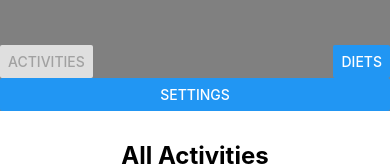
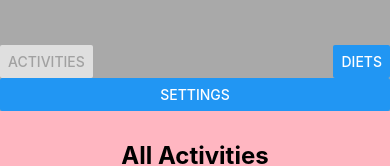
Before and after one commit to CS5520/cs5520-spring2025-assignment-2-assignment2, a React Native app: screen / in a window 390 px wide. Shown: the top 166 px of the page. Built offline with nearby package versions, Linux system fonts and the light colour scheme; no server answers; the database is empty.

Commit message:
modify dropdown picker and add color.ts

```diff
--- a/App.tsx
+++ b/App.tsx
@@ -1,6 +1,6 @@
 import React, { useState } from "react";
 import { View } from "react-native";
-import { ThemeProvider, useTheme } from "./constants/ThemeContext";
+import { ThemeProvider, useTheme } from "./components/ThemeContext";
 import AllActivities from "./screens/AllActivities";
 import AddActivity from "./screens/AddActivity";
 import AllDiets from "./screens/AllDiets";
--- a/constants/ThemeContext.tsx
+++ b/components/ThemeContext.tsx
@@ -1,5 +1,5 @@
 import React, { createContext, useContext, useState } from "react";
-import { lightStyles, darkStyles } from "./styles";
+import { lightStyles, darkStyles } from "../constants/styles";
 
 type Theme = "light" | "dark";
 
--- /dev/null
+++ b/constants/colors.ts
@@ -0,0 +1,23 @@
+export const lightColors = {
+    background: "#ffb6c1",
+    text: "#000000",
+    title: "#000000",
+    border: "#000000",
+    inputBackground: "#ffb6c1",
+    placeholder: "#000000",
+    pickerBackground: "#ffb6c1",
+    pickerText: "#000000",
+    topContainer:"#a9a9a9"
+  };
+
+  export const darkColors = {
+    background: "#fa8072",
+    text: "#ffffff",
+    title: "#ffffff",
+    border: "#ffffff",
+    inputBackground: "#fa8072",
+    placeholder: "#ffffff",
+    pickerBackground: "#fa8072",
+    pickerText: "#ffffff",
+    topContainer:"#a9a9a9"
+  };
--- a/constants/styles.ts
+++ b/constants/styles.ts
@@ -1,131 +1,134 @@
 import { StyleSheet } from "react-native";
+import { lightColors, darkColors } from "./colors";
 
 export const lightStyles = StyleSheet.create({
   container: {
     flex: 1,
-        justifyContent: 'flex-start',
-        backgroundColor: 'white',
+    justifyContent: "flex-start",
+    backgroundColor: lightColors.background,
   },
   header: {
-        flexDirection: 'column',
+    flexDirection: "column",
     marginBottom: 10,
-        backgroundColor: 'grey',
+    backgroundColor: lightColors.topContainer,
     paddingTop: 0,
-        width: '100%',
+    width: "100%",
   },
   switchButton: {
     marginTop: 45,
-        flexDirection: 'row',
-        justifyContent: 'space-between',
+    flexDirection: "row",
+    justifyContent: "space-between",
   },
-      buttomContainer:{
-        marginHorizontal:20
+  buttomContainer: {
+    marginHorizontal: 20,
   },
   title: {
-        color: 'black',
+    color: lightColors.title,
     fontSize: 24,
-        fontWeight: 'bold',
+    fontWeight: "bold",
     marginVertical: 20,
-        textAlign: 'center',
+    textAlign: "center",
   },
   input: {
     height: 40,
-        borderColor: 'black',
+    borderColor: lightColors.border,
     borderWidth: 1,
     borderRadius: 8,
     paddingHorizontal: 10,
-        color: 'black',
+    color: lightColors.text,
     fontSize: 16,
     marginBottom: 16,
+    backgroundColor: lightColors.inputBackground,
   },
   text: {
-        color: 'black',
-        fontWeight: 'bold',
+    color: lightColors.text,
+    fontWeight: "bold",
     fontSize: 16,
     margin: 10,
   },
   placeholder: {
-        color: 'black',
+    color: lightColors.placeholder,
   },
   pickerContainer: {
-        marginTop: 10,
-        backgroundColor: 'white',
+    backgroundColor: lightColors.pickerBackground,
     borderRadius: 8,
+    marginBottom: 16,
   },
   picker: {
-        height: 100,
-        width: '100%',
-        backgroundColor: 'black',
-        color:'black'
+    width: "100%",
+    backgroundColor: lightColors.pickerBackground,
+    color: lightColors.pickerText,
   },
-      buttonContainer:{
+  buttonContainer: {
     marginTop: 20,
-        flexDirection: 'row',
+    flexDirection: "row",
     justifyContent: "space-evenly",
-      }
+  },
 });
 
 export const darkStyles = StyleSheet.create({
   container: {
     flex: 1,
-        justifyContent: 'flex-start',
-        backgroundColor: 'black',
+    justifyContent: "flex-start",
+    backgroundColor: darkColors.background,
   },
   header: {
-        flexDirection: 'column',
+    flexDirection: "column",
     marginBottom: 10,
-        backgroundColor: 'grey',
+    backgroundColor: darkColors.topContainer,
     paddingTop: 0,
-        width: '100%',
+    width: "100%",
   },
   switchButton: {
     marginTop: 45,
-        flexDirection: 'row',
-        justifyContent: 'space-between',
+    flexDirection: "row",
+    justifyContent: "space-between",
   },
-      buttomContainer:{
-        marginHorizontal:20
+  buttomContainer: {
+    marginHorizontal: 20,
   },
   title: {
-        color: 'white',
+    color: darkColors.title,
     fontSize: 24,
-        fontWeight: 'bold',
+    fontWeight: "bold",
     marginVertical: 20,
-        textAlign: 'center',
+    textAlign: "center",
   },
   input: {
     height: 40,
-        borderColor: 'white',
+    borderColor: darkColors.border,
     borderWidth: 1,
     borderRadius: 8,
     paddingHorizontal: 10,
-        color: 'white',
+    color: darkColors.text,
     fontSize: 16,
     marginBottom: 16,
+    backgroundColor: darkColors.inputBackground,
   },
   text: {
-        color: 'white',
-        fontWeight: 'bold',
+    color: darkColors.text,
+    fontWeight: "bold",
     fontSize: 16,
     margin: 10,
   },
   placeholder: {
-        color: 'white',
+    color: darkColors.placeholder,
   },
   pickerContainer: {
-        marginTop: 10,
-        backgroundColor: 'white',
+    backgroundColor: darkColors.pickerBackground,
     borderRadius: 8,
+    marginBottom: 16,
+    borderColor: darkColors.border,
   },
   picker: {
-        height: 100,
-        width: '100%',
-        backgroundColor: 'white',
-        color:'white'
+    width: "100%",
+    backgroundColor: darkColors.pickerBackground,
+    color: darkColors.pickerText,
+    borderColor: darkColors.border,
   },
-      buttonContainer:{
+  buttonContainer: {
     marginTop: 20,
-        flexDirection: 'row',
+    flexDirection: "row",
     justifyContent: "space-evenly",
-      }
+  },
 });
--- a/package.json
+++ b/package.json
@@ -25,6 +25,7 @@
     "react": "18.3.1",
     "react-native": "0.76.5",
     "react-native-dropdown-picker": "^5.4.6",
+    "react-native-modal-datetime-picker": "^18.0.0",
     "react-native-safe-area-context": "^5.2.0",
     "react-native-screens": "^4.6.0",
     "react-test-renderer": "^18.3.1"
--- a/screens/AddActivity.tsx
+++ b/screens/AddActivity.tsx
@@ -1,11 +1,11 @@
-import { View, Text, StyleSheet, Alert, Button, TextInput } from "react-native";
-import { Picker } from '@react-native-picker/picker';
+import { View, Text, StyleSheet, Alert, Button, TextInput, Platform } from "react-native";
+import DropDownPicker from "react-native-dropdown-picker";
 import { useState } from "react";
 import DateTimePicker, { DateTimePickerEvent } from '@react-native-community/datetimepicker';
 import { Timestamp } from "firebase/firestore";
 import { writeToDB } from "../firebase/firestore";
 import { ActivityType } from "../components/ItemTypes";
-import { useTheme } from "../constants/ThemeContext";
+import { useTheme } from "../components/ThemeContext";
 
 export interface Activity {
   duration: string;
@@ -30,6 +30,18 @@ export default function AddActivity({ onSave, onBack, onGoToSettings }: AddActiv
   const [isPickerVisible, setIsPickerVisible] = useState(false);
   const { styles } = useTheme();
 
+  const [open, setOpen] = useState(false);
+  const [value, setValue] = useState(null);
+  const [items, setItems] = useState([
+    { label: "Walking", value: "walking" },
+    { label: "Running", value: "running" },
+    { label: "Swimming", value: "swimming" },
+    { label: "Weights", value: "weights" },
+    { label: "Yoga", value: "yoga" },
+    { label: "Cycling", value: "cycling" },
+    { label: "Hiking", value: "hiking" },
+  ]);
+
   const activities = ["Running", "Cycling", "Swimming", "Walking", "Weightlifting"];
 
   const toggleDatePicker = () => {
@@ -37,6 +49,7 @@ export default function AddActivity({ onSave, onBack, onGoToSettings }: AddActiv
   };
 
   const handleDatePicker = (event: DateTimePickerEvent, selectedDate?: Date) => {
+    setShow(Platform.OS === "ios");
     if (selectedDate) {
       setDate(selectedDate);
       setInputDateValue(selectedDate.toLocaleDateString());
@@ -87,21 +100,20 @@ export default function AddActivity({ onSave, onBack, onGoToSettings }: AddActiv
       <View style={styles.buttomContainer}>
       <Text style={styles.title} testID="add-activity">Add Activities</Text>
       <Text style={styles.text}>Activity *</Text>
-      <View style={styles.pickerContainer}>
-        <Picker
-        style={styles.picker}
-        selectedValue={activity}
-        onValueChange={(itemValue) => {
-          console.log("Picker Changed:", itemValue);
-          setActivity(itemValue);
-        }}
-      >
-        <Picker.Item label="Select an Activity" value="" />
-        {activities.map((activityItem, index) => (
-          <Picker.Item label={activityItem} value={activityItem} key={index} />
-        ))}
-        </Picker>
-      </View>
+      <DropDownPicker
+        testID="dropdown-picker"
+        open={open}
+        value={value}
+        items={items}
+        setOpen={setOpen}
+        setValue={setValue}
+        setItems={setItems}
+        placeholder="Select Activity"
+        style={styles.pickerContainer}
+        dropDownContainerStyle={styles.picker}
+        placeholderStyle={styles.placeholder}
+        textStyle={styles.placeholder}
+      />
 
       <Text style={styles.text}>Duration(min) *</Text>
       <TextInput
@@ -111,6 +123,7 @@ export default function AddActivity({ onSave, onBack, onGoToSettings }: AddActiv
         onChangeText={setDuration}
         placeholderTextColor={styles.placeholder.color}
       />
+
       <Text style={styles.text}>Date *</Text>
       <TextInput
         style={styles.input}
@@ -131,6 +144,7 @@ export default function AddActivity({ onSave, onBack, onGoToSettings }: AddActiv
           />
         </View>
       )}
+
       <View style={styles.buttonContainer}>
       <Button title="Cancel" onPress={handleCancel} />
       <Button title="Save" onPress={handleSave} />
--- a/screens/AddDiet.tsx
+++ b/screens/AddDiet.tsx
@@ -3,7 +3,7 @@ import { Timestamp } from "firebase/firestore";
 import { useState } from "react";
 import { writeToDB } from "../firebase/firestore";
 import DateTimePicker, { DateTimePickerEvent } from '@react-native-community/datetimepicker';
-import { useTheme } from "../constants/ThemeContext";
+import { useTheme } from "../components/ThemeContext";
 
 export interface Diet {
   calories: number;
--- a/screens/AllActivities.tsx
+++ b/screens/AllActivities.tsx
@@ -1,6 +1,6 @@
 import { StyleSheet, Text, View, Button } from "react-native";
 import ItemList from "../components/ItemsList";
-import { useTheme } from "../constants/ThemeContext";
+import { useTheme } from "../components/ThemeContext";
 
 interface AllActivitiesProps {
   onAdd: () => void;
--- a/screens/AllDiets.tsx
+++ b/screens/AllDiets.tsx
@@ -1,6 +1,6 @@
 import ItemList from "../components/ItemsList";
 import { Button, StyleSheet, Text, View } from "react-native";
-import { useTheme } from "../constants/ThemeContext";
+import { useTheme } from "../components/ThemeContext";
 interface AllActivitiesProps {
   onAdd: () => void;
   onGoToActivities: () => void;
--- a/screens/Settings.tsx
+++ b/screens/Settings.tsx
@@ -1,6 +1,6 @@
 import { useState } from "react";
 import { View, Text, StyleSheet, Button } from "react-native";
-import { useTheme } from "../constants/ThemeContext";
+import { useTheme } from "../components/ThemeContext";
 
 interface SettingsProps {
   onGoToActivities: () => void;
```
Also changed, not shown: 1 other file (tests, documents, lock files or other folders). Lines whose indentation alone changed are shown as unchanged.
